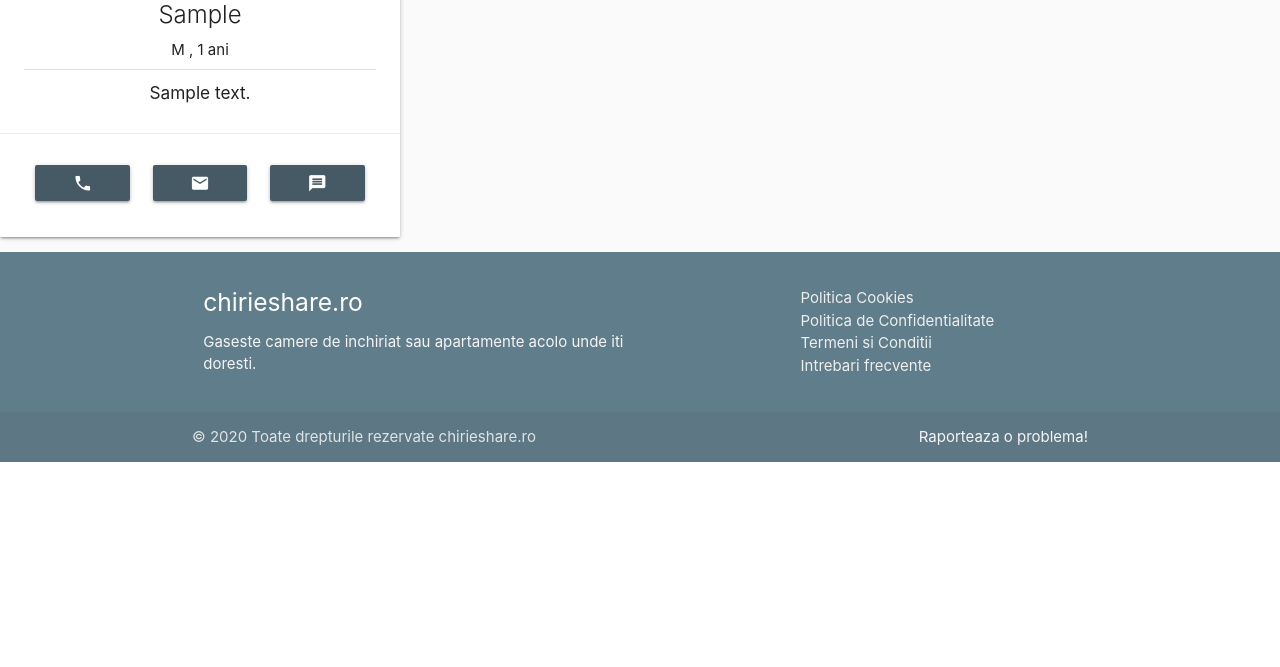
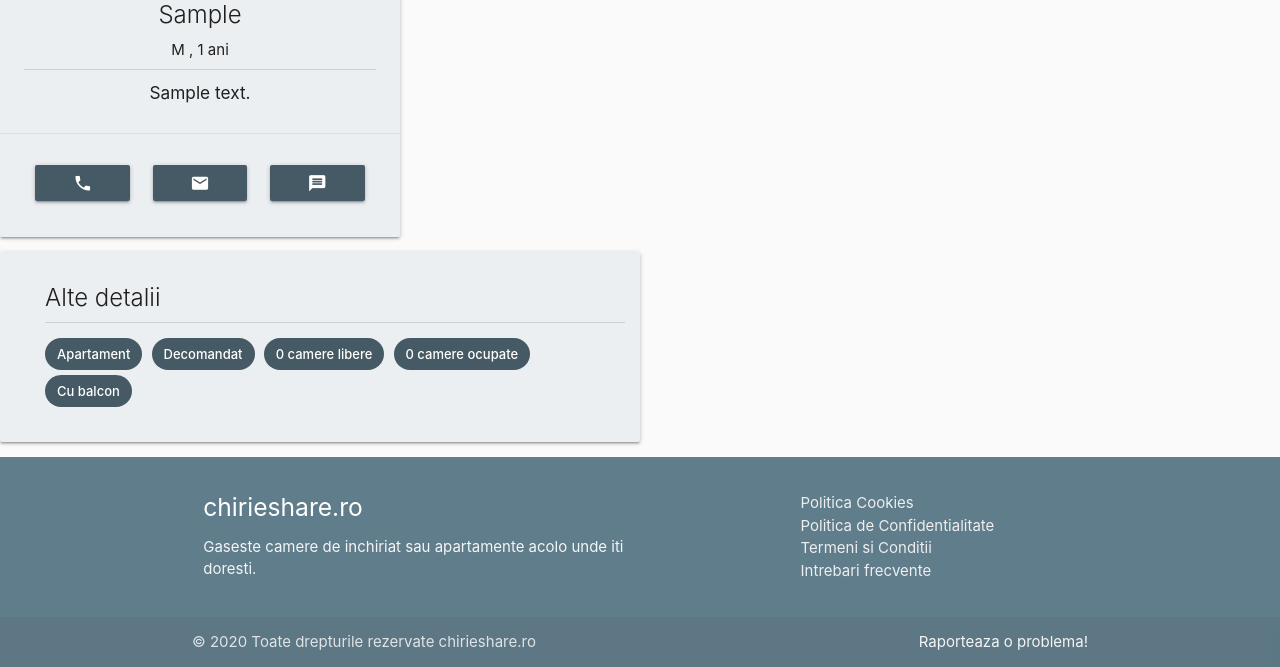
Before and after one commit to ClimenteA/chirieshare-draft, a Django app: page /detalii-anunt/1/ in a window 1280 px wide. Shown: the part 894-1561 px from the top of the page. Before the commit the page ends 1356 px from the top, so only its background shows below. Run offline with Django 3.2, Linux system fonts and the light colour scheme; tables that the repository leaves empty hold one stand-in row (values such as "Sample post").

Commit message:
fixed other details

```diff
--- a/anunturi/templates/anunturi/anunt.html
+++ b/anunturi/templates/anunturi/anunt.html
@@ -36,7 +36,7 @@
 
 
 
-<div class="card">
+<div class="card blue-grey lighten-5">
     <div class="card-content flex-center">
 
         <img class="circle" src="/media/{{ utilizator.imagine }}" onerror="this.src='http://placeskull.com/100/100/4caf50'">
@@ -102,9 +102,17 @@
 </div>
 
 
-
-
-
+<div class="card blue-grey lighten-5 w640">
+    <div id="other-details" class="card-content">
+        <span class="card-title">Alte detalii</span>
+        <div class="line blue-grey darken-2" style="margin-bottom:1rem;"></div>
+        <div class="chip blue-grey darken-2 white-text">{{ anunt.get_tip_imobil_display }}</div>
+        <div class="chip blue-grey darken-2 white-text">{{ anunt.get_compartimentare_display }}</div>
+        <div class="chip blue-grey darken-2 white-text">{{ anunt.camere_libere }} {% ifequal anunt.camere_libere "1"  %} camera libera {% else %} camere libere {% endifequal %}</div>
+        <div class="chip blue-grey darken-2 white-text">{{ anunt.camere_ocupate }} {% ifequal anunt.camere_ocupate "1"  %} camera ocupata {% else %} camere ocupate {% endifequal %}</div>
+        <div class="chip blue-grey darken-2 white-text" id="facilitati">{{ anunt.facilitati }}</div>
+    </div>
+</div>
 
 
 
@@ -176,9 +184,16 @@
     margin-top: 2rem;
 }
 
-.card {
+
+div.card:nth-child(2) {
     max-width: 400px;
 }
+
+.w640 {
+    max-width: 640px;
+}
+
+
 
 </style>
 
@@ -189,6 +204,7 @@
 <script>
 "use strict";
 
+//Carousel functions
 document.addEventListener('DOMContentLoaded', () => {
     let carouselElems = document.querySelector('.carousel.carousel-slider');
     let carouselInstance = M.Carousel.init(carouselElems, {
@@ -212,8 +228,7 @@ document.getElementById("prev").addEventListener("click", () => {
 
 
 // Split facilitati into individual chips
-
-try {
+document.addEventListener('DOMContentLoaded', () => {
 
     let facilitati = document.getElementById("facilitati").innerText.split(",");
     let other_details = document.getElementById("other-details");
@@ -224,15 +239,11 @@ for(let i=0; i < facilitati.length; i++){
         div.className += "chip blue-grey darken-2 white-text";
         div.innerText = facilitati[i];
         other_details.appendChild(div);
-
         // <div class="chip blue-grey darken-2 white-text">{{ anunt.get_tip_imobil_display }}</div>
     }
-
     document.getElementById("facilitati").remove();
 
-} catch (error) {
-
-}
+}, false);
 
 
 //COPY TO CLIPBOARD
```
Lines whose indentation alone changed are shown as unchanged.
